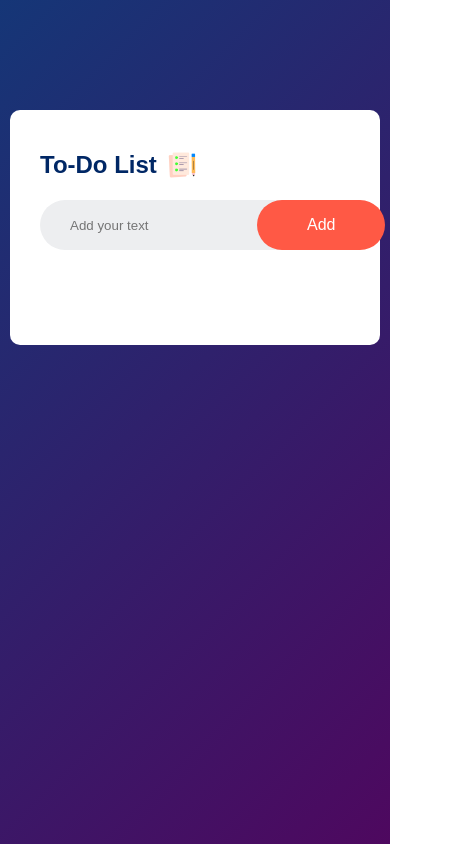
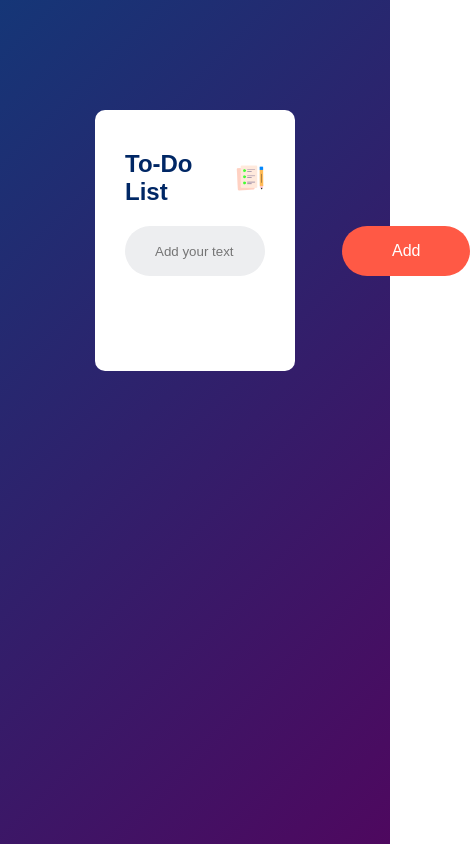
Before and after one commit to Chijndu/day-2-0F-30, a plain HTML site: page index.html in a window 390 px wide. Shown: the whole page, 470 px wide, since content can reach past the window. Drawn offline with Linux system fonts and the light colour scheme.

Commit message:
Update style.css
yh

```diff
--- a/style.css
+++ b/style.css
@@ -23,6 +23,12 @@
     display: flex;
     align-items: center;
     margin-bottom: 20px;
+}
+
+@media (max-width: 500px) {
+  .todoapp{
+      width: 200px
+  }
 }
 .todoapp h2 img{
     width: 30px;
```
